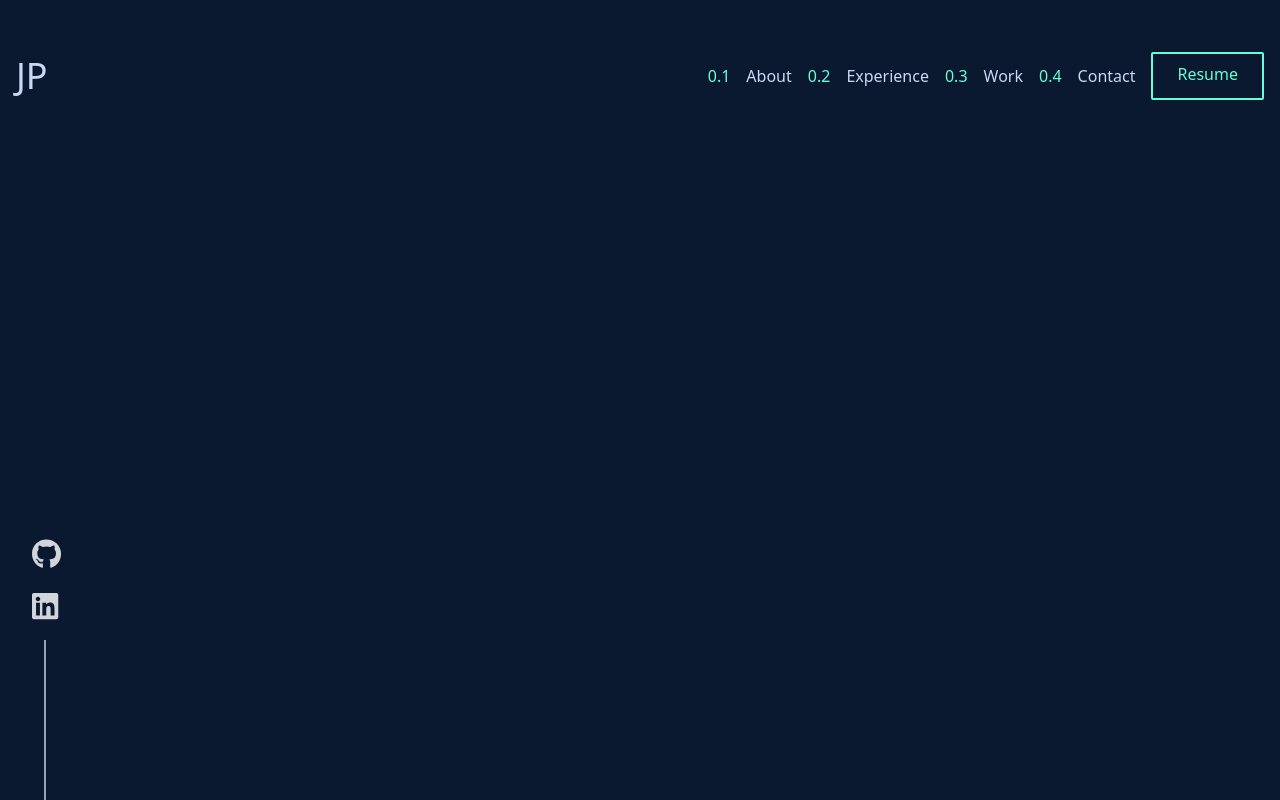
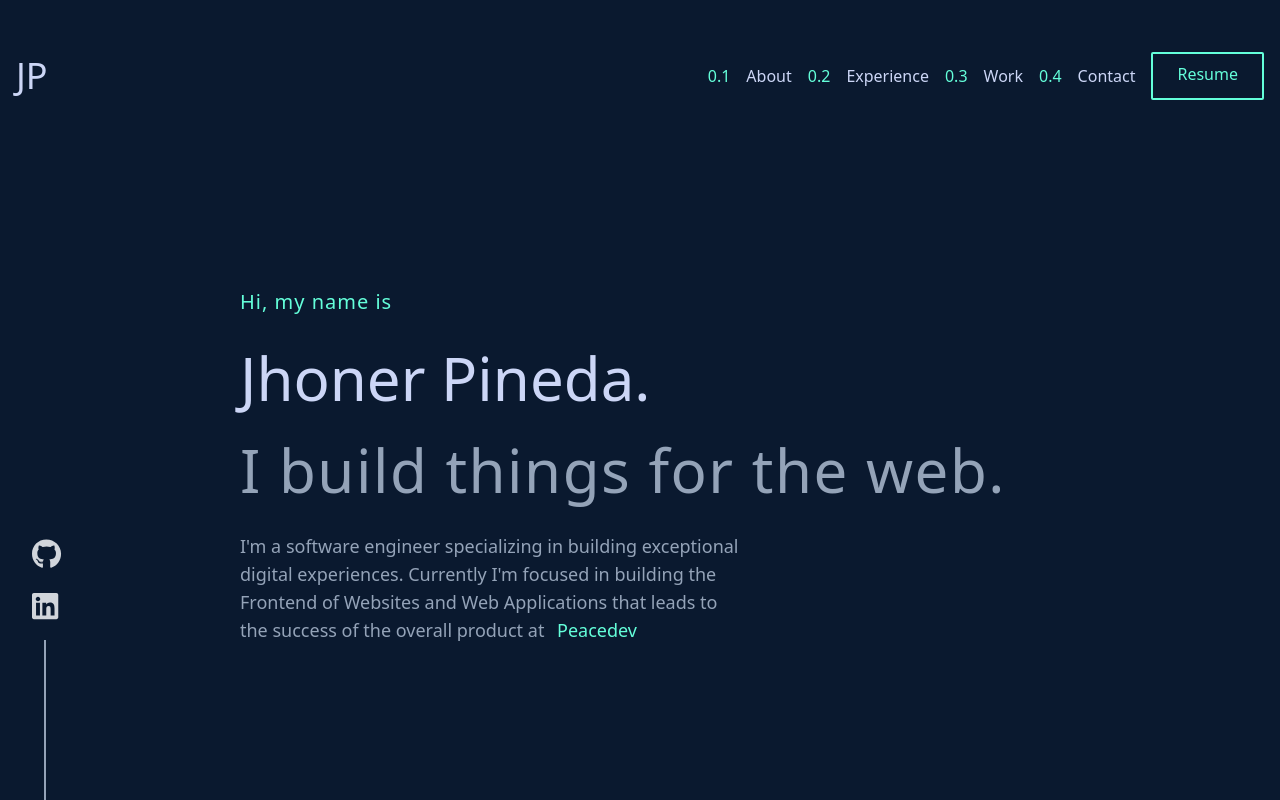
Before and after one commit to Zeroluffs/my-portafolio, a Next.js app: page / in a window 1280 px wide. Built offline with nearby package versions, Linux system fonts and the light colour scheme.

Commit message:
about page

```diff
--- a/components/about/About.tsx
+++ b/components/about/About.tsx
@@ -1,9 +1,24 @@
 export function About() {
   return (
     <section id="about">
-    <div>
-      <p>About</p>
-    </div>
-  </section>
+      <div className="flex flex-col w-[800px] mx-auto mt-48">
+        <p className="mb-8 text-xl font-thin tracking-wider text-leaf">
+          Hi, my name is
+        </p>
+        <p className="mb-8 font-sans text-6xl text-lightState">
+          {" "}
+          Jhoner Pineda.
+        </p>
+        <p className="mb-8 font-sans text-6xl tracking-wide text-slate-400">
+          I build things for the web.
+        </p>
+        <p className="font-sans text-lg text-slate-400 w-[500px]">
+          I&apos;m a software engineer specializing in building exceptional
+          digital experiences. Currently I&apos;m focused in building the
+          Frontend of Websites and Web Applications that leads to the success of
+          the overall product at <span className="ml-2 text-leaf">Peacedev</span>
+        </p>
+      </div>
+    </section>
   );
 }
--- a/pages/index.tsx
+++ b/pages/index.tsx
@@ -8,6 +8,7 @@ const Home: NextPage = () => {
     <div className="relative min-h-screen bg-midnight ">
       <NavigationBar />
       <SocialBar />
+      <About/>
     </div>
   );
 };
```
